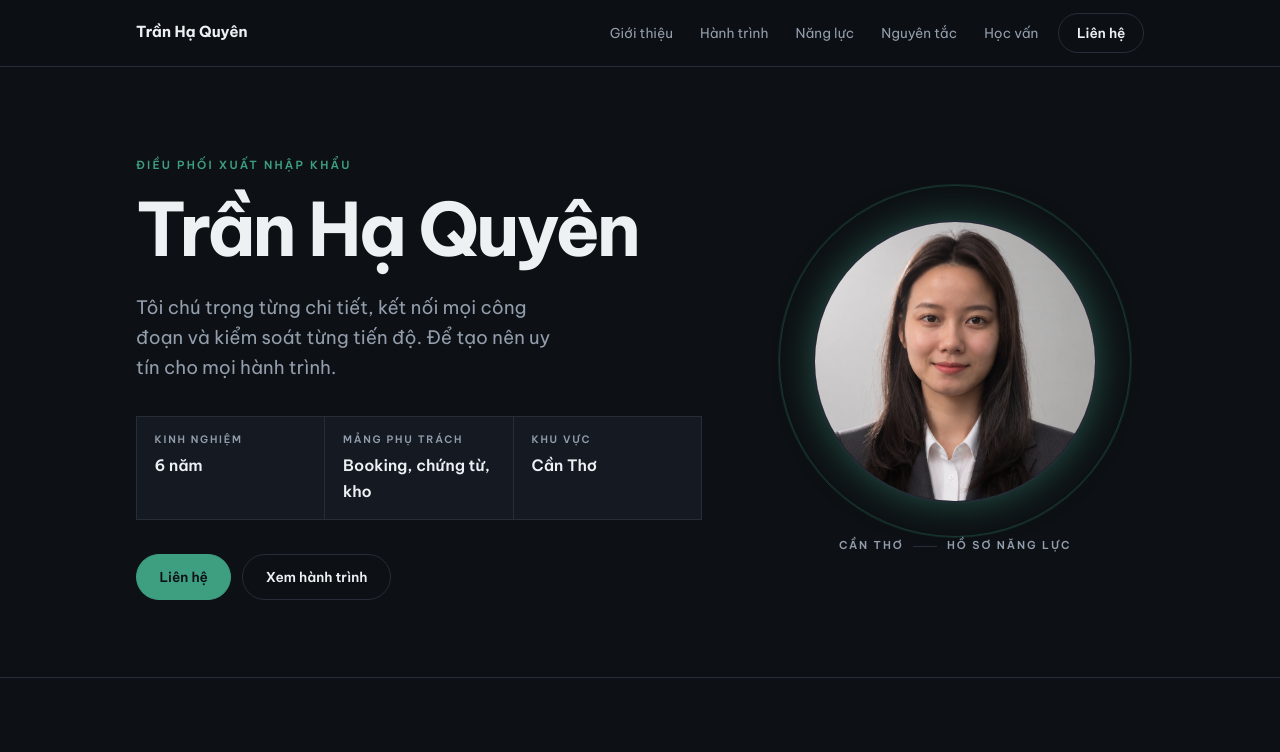
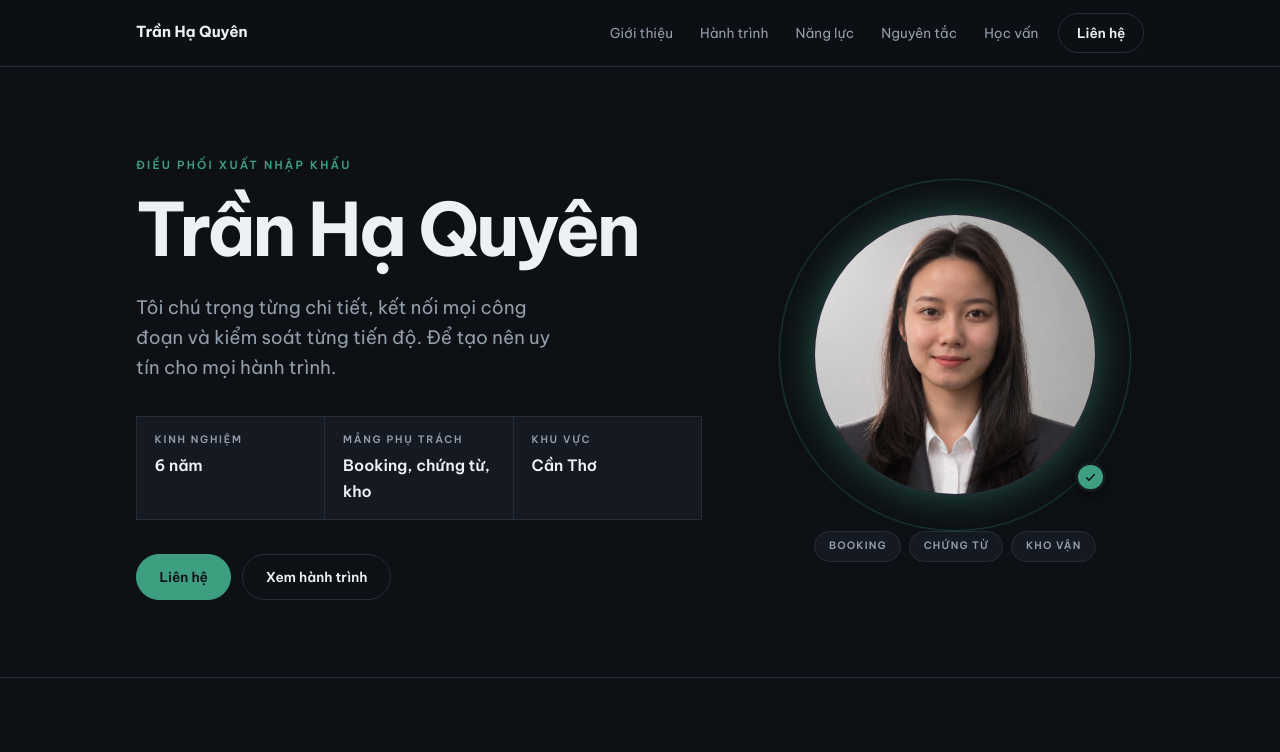
Before and after one commit to ncaothuyanh/portfolio-tran-ha-quyen, a plain HTML site: page website-timeline/index.html in a window 1280 px wide. Shown: the top 752 px of the page. Drawn offline with Linux system fonts and the light colour scheme.

Commit message:
Them hieu ung vong xoay va nhan chuyen mon cho avatar, bo chu thich cu

```diff
--- a/website-timeline/index.html
+++ b/website-timeline/index.html
@@ -54,11 +54,17 @@
       <figure class="hero__fig">
         <span class="hero__stage">
           <span class="hero__ring" aria-hidden="true"></span>
+          <span class="hero__arc" aria-hidden="true"></span>
           <span class="hero__photo">
             <img src="assets/headshot.jpg" alt="Chân dung Trần Hạ Quyên" width="900" height="1195" fetchpriority="high" decoding="async">
           </span>
+          <span class="hero__badge" aria-hidden="true">
+            <svg viewBox="0 0 20 20" width="13" height="13"><path d="M4 10.5l3.6 3.6L16 5.3" fill="none" stroke="currentColor" stroke-width="2.2" stroke-linecap="round" stroke-linejoin="round"/></svg>
+          </span>
         </span>
-        <figcaption class="hero__cap"><span>Cần Thơ</span><i aria-hidden="true"></i><span>Hồ sơ năng lực</span></figcaption>
+        <div class="hero__tags">
+          <span>Booking</span><span>Chứng từ</span><span>Kho vận</span>
+        </div>
       </figure>
     </div>
   </section>
--- a/website-timeline/styles.css
+++ b/website-timeline/styles.css
@@ -126,28 +126,41 @@ main { counter-reset: sec; }
 .hero__stage { position: relative; width: 100%; aspect-ratio: 1; }
 .hero__ring {
   position: absolute; inset: -5%; border-radius: 50%;
-  border: 1px solid color-mix(in srgb, var(--accent) 40%, transparent);
-  box-shadow: 0 0 0 1px color-mix(in srgb, var(--accent) 14%, transparent);
-  animation: heroRing 5.5s ease-in-out infinite;
+  border: 1px solid color-mix(in srgb, var(--accent) 28%, transparent);
+  box-shadow: 0 0 0 1px color-mix(in srgb, var(--accent) 10%, transparent);
 }
-@keyframes heroRing {
-  0%, 100% { opacity: 0.5; box-shadow: 0 0 0 1px color-mix(in srgb, var(--accent) 10%, transparent); }
-  50% { opacity: 0.85; box-shadow: 0 0 0 1px color-mix(in srgb, var(--accent) 24%, transparent); }
+/* a single slow-rotating arc, like a signature progress ring around the photo */
+.hero__arc {
+  position: absolute; inset: -5%; border-radius: 50%;
+  background: conic-gradient(from 0deg, transparent 0 68%, var(--accent) 85%, var(--accent-dim) 93%, transparent 100%);
+  -webkit-mask: radial-gradient(circle, transparent 92%, #000 93%);
+  mask: radial-gradient(circle, transparent 92%, #000 93%);
+  filter: drop-shadow(0 0 6px color-mix(in srgb, var(--accent) 55%, transparent));
+  animation: heroSpin 11s linear infinite;
 }
+@keyframes heroSpin { to { transform: rotate(360deg); } }
 .hero__photo {
   position: absolute; inset: 0; margin: auto; width: 88%; aspect-ratio: 1; border-radius: 50%;
   overflow: hidden; border: 1px solid var(--line);
   animation: heroGlow 4.5s ease-in-out infinite;
 }
 .hero__photo img { width: 100%; height: 100%; object-fit: cover; object-position: 50% 18%; }
-.hero__cap {
-  display: flex; align-items: center; gap: 0.6rem; margin: 0;
-  color: var(--dim); font-size: 0.68rem; font-weight: 600; letter-spacing: 0.18em; text-transform: uppercase;
-}
-.hero__cap i { width: 1.5rem; height: 1px; background: var(--line); }
 @keyframes heroGlow {
   0%, 100% { box-shadow: 0 0 0 1px var(--line), 0 0 22px -6px color-mix(in srgb, var(--accent) 35%, transparent); }
   50% { box-shadow: 0 0 0 1px var(--line), 0 0 38px -2px color-mix(in srgb, var(--accent) 55%, transparent); }
+}
+/* small verified-style badge pinned to the photo's edge */
+.hero__badge {
+  position: absolute; z-index: 2; right: 3%; bottom: 7%;
+  display: grid; place-items: center; width: 1.9rem; height: 1.9rem; border-radius: 50%;
+  background: var(--accent); color: var(--ink); border: 3px solid var(--ink-2);
+  box-shadow: 0 4px 10px rgb(0 0 0 / 0.4);
+}
+.hero__tags { display: flex; flex-wrap: wrap; justify-content: center; gap: 0.5rem; margin: 0; }
+.hero__tags span {
+  padding: 0.4rem 0.85rem; border: 1px solid var(--line); border-radius: 999px;
+  background: var(--ink-2); color: var(--dim); font-size: 0.64rem; font-weight: 600;
+  letter-spacing: 0.11em; text-transform: uppercase;
 }
 @media (min-width: 48rem) { .quick { grid-template-columns: repeat(3, 1fr); } }
 @media (min-width: 60rem) {
@@ -393,6 +406,6 @@ main { counter-reset: sec; }
   .tl__fill { transform: scaleY(1); }
   .stop .stop__dot { border-color: var(--accent); background: var(--accent); }
   .hero__photo { animation: none; }
-  .hero__ring { animation: none; }
+  .hero__arc { animation: none; }
   .tl__beam { animation: none; opacity: 0.6; }
 }
```
